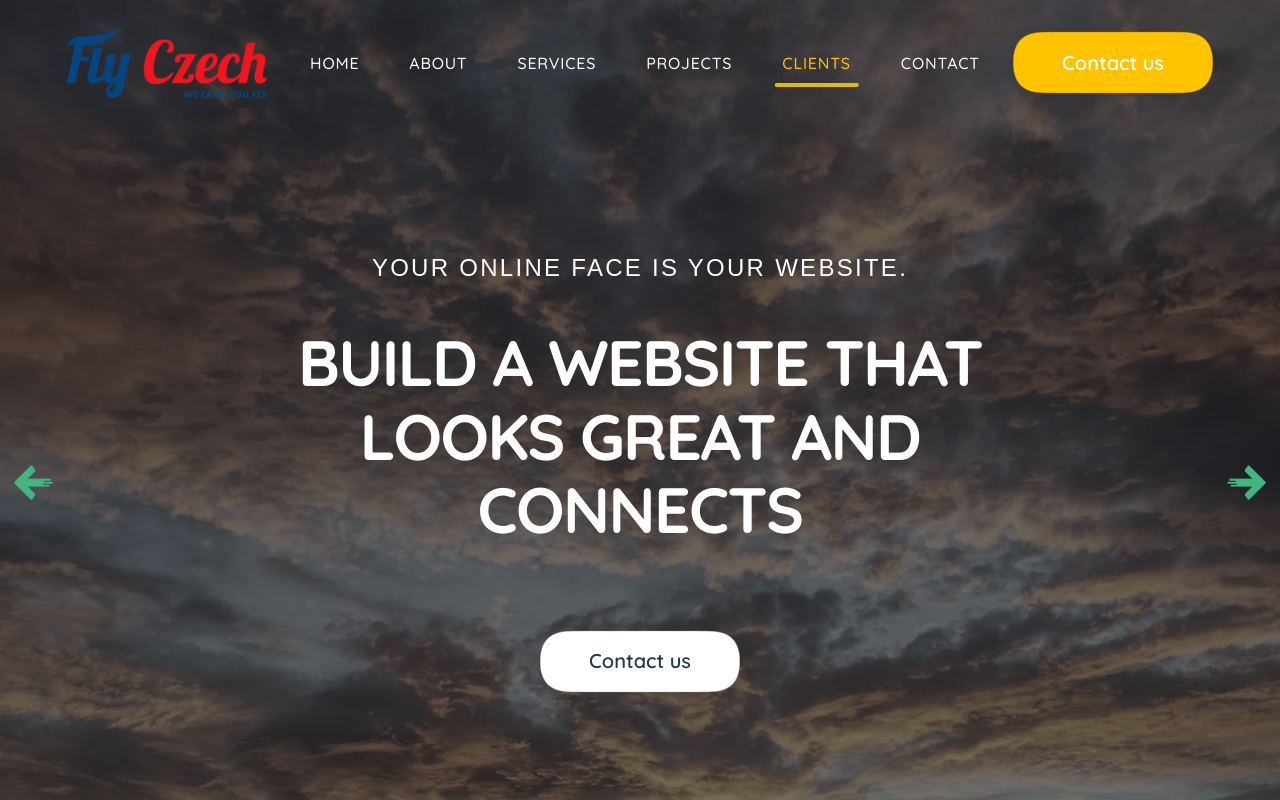
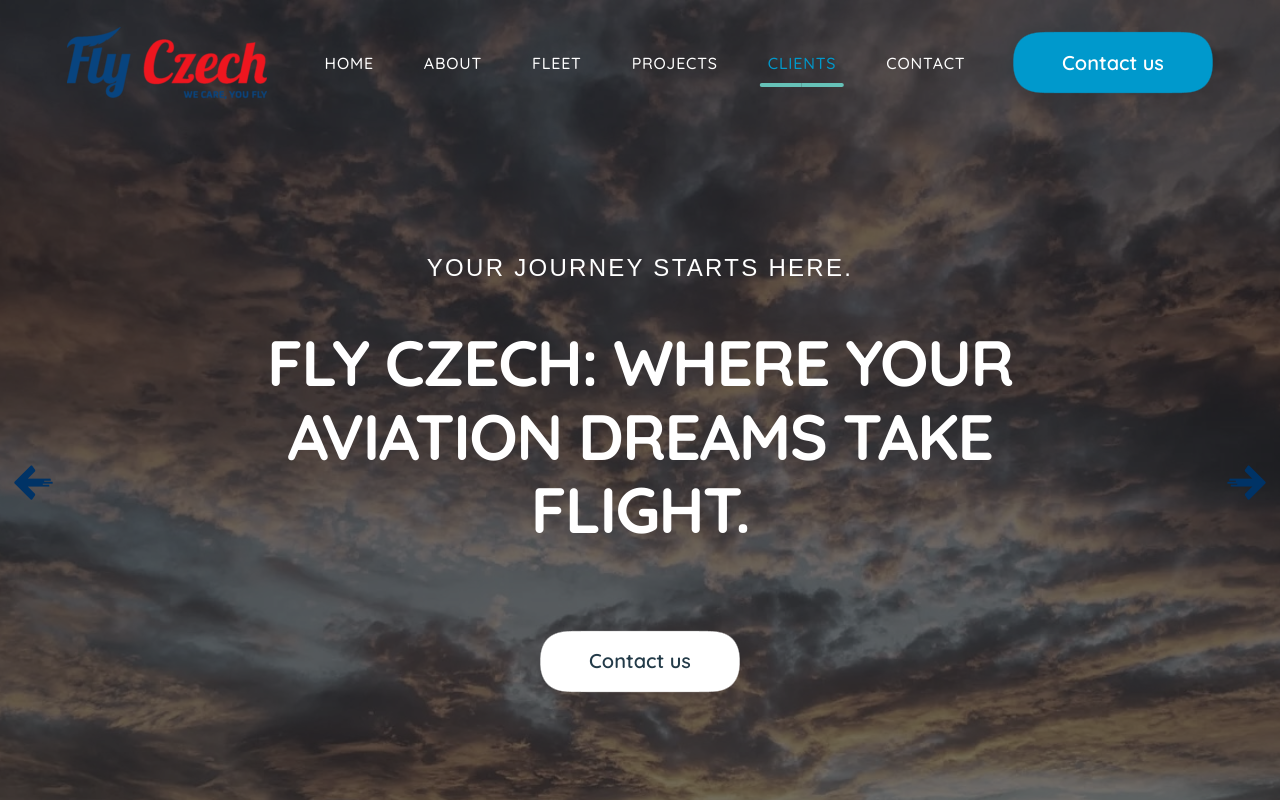
Before and after one commit to meirtolpin11/FlyCzech-Template-1, a plain HTML site: page index.html in a window 1280 px wide. Shown: the top 800 px of the page. Drawn offline with Linux system fonts and the light colour scheme; files whose address does not match are found by name; a web font is replaced by a local one.

Commit message:
some color changes

```diff
--- a/assets/css/style.css
+++ b/assets/css/style.css
@@ -13,14 +13,14 @@ Version: 1.0.0
   VARIABLES
 ----------------------------------------*/
 :root {
-  --color-primary: #ffc300;
-  --color-secondary: #41b681;
+  --color-primary: #0099CC;
+  --color-secondary: #003366;
   --color-black: #243a48;
   --color-gray: #233947;
   --color-background: #f8f6f3;
   --color-white: #FFFFFF;
   --color-line: #ececf0;
-  --color-line-menu: #ffd54d;
+  --color-line-menu: #66C2B8;
   --font-heading: "Quicksand", sans-serif;
   --font-body: "Ysabeau", sans-serif;
   --font-size-1: 22px;
@@ -1114,7 +1114,7 @@ p {
   border-radius: 4px;
   background-clip: padding-box;
   /* stops bg color from leaking outside the border: */
-  background-color: #fed104;
+  background-color: var(--color-line-menu);
   -webkit-animation: animate 6s linear infinite;
   animation: animate 6s linear infinite;
 }
@@ -1439,7 +1439,7 @@ p {
   position: absolute;
   width: 0;
   height: 4px;
-  background-color: #e2bb0d;
+  background-color: var(--color-line-menu);
   -webkit-transition: 0.7s;
   transition: 0.7s;
 }
@@ -2045,7 +2045,7 @@ p {
   margin: auto;
   overflow: hidden;
   position: relative;
-  border: 6px solid #ffcb08;
+  border: 6px solid var(--color-line-menu);
   border-radius: 100%;
 }
 
--- a/index.html
+++ b/index.html
@@ -107,7 +107,7 @@
                     <a href="#about" class="nav-link">About</a>
                   </li>
                   <li class="nav-item">
-                    <a href="#services" class="nav-link">Services</a>
+                    <a href="#fleet" class="nav-link">Fleet</a>
                   </li>
                   <li class="nav-item">
                     <a href="#projects" class="nav-link">Projects</a>
@@ -153,10 +153,9 @@
             <div class="swiper-slide slide-1">
               <div class="slide-content">
 
-                <p class="slide-title-1">Your online face is your website.</p>
+                <p class="slide-title-1">Your journey starts here.</p>
 
-                <h1 class="slide-title-2">build a website that looks great and connects
-                </h1>
+                <h1 class="slide-title-2">Fly Czech: Where your aviation dreams take flight.</h1>
 
                 <div class="button-wrapper">
                   <a class="button" href="mailto:hello@example.com">Contact us</a>
@@ -234,7 +233,7 @@
               In a competitive aviation market, we stand out by offering exceptional customer service and a genuine
               passion for flying.</p>
           </div>
-
+          <!--
           <div class="row">
             <div class="col-lg-4 col-md-4 col-sm-12">
               <div class="counter-wrap">
@@ -266,13 +265,13 @@
               </div>
             </div>
 
-          </div>
+          </div> -->
 
         </div>
       </section>
       <!-- About area end -->
 
-      <div id="services">
+      <div id="fleet">
         <!-- Service area start -->
         <section class="service-wrap pt-120 pb-120" style="background-color: #f8f6f3;">
           <div class="container">
```
